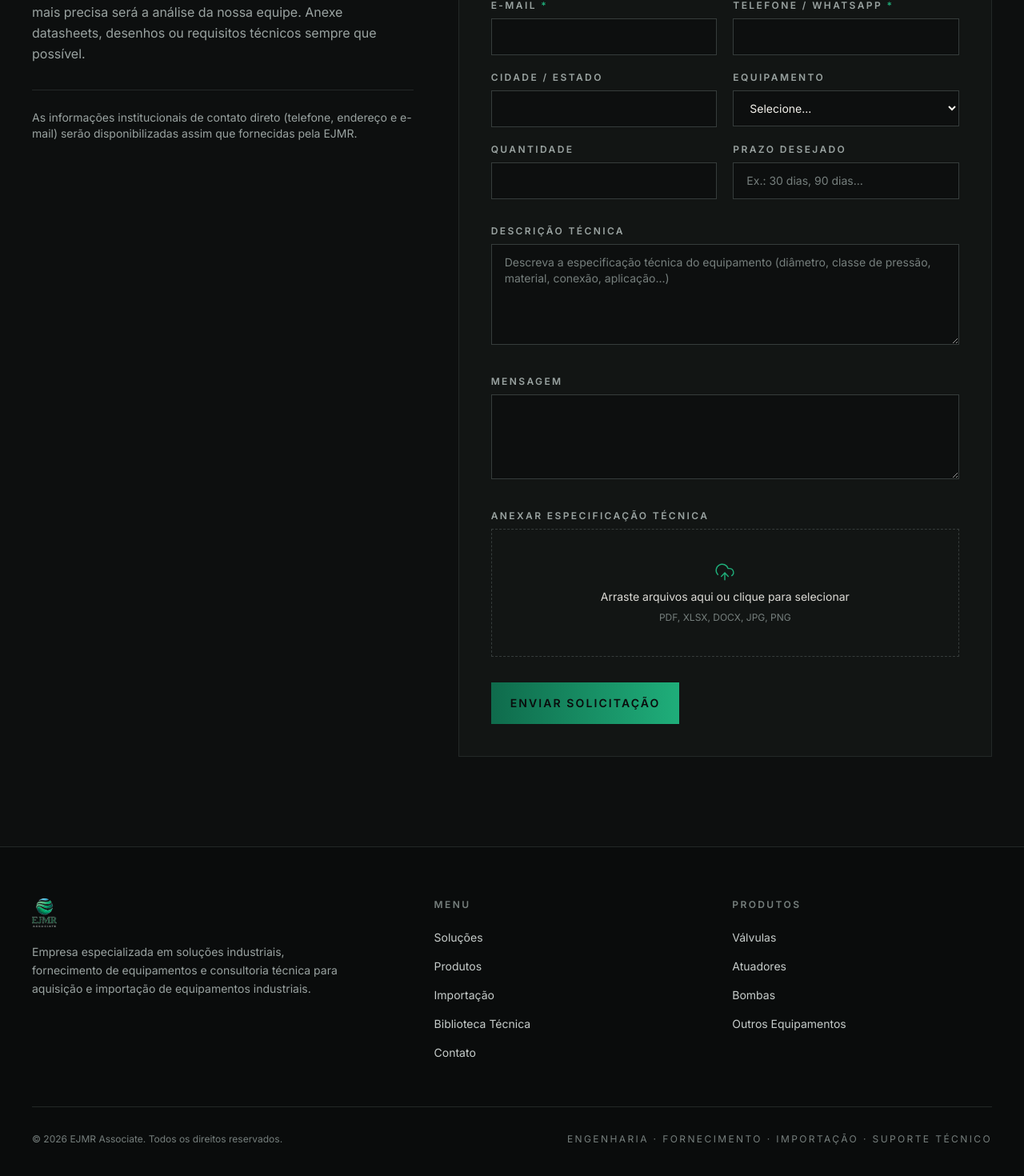
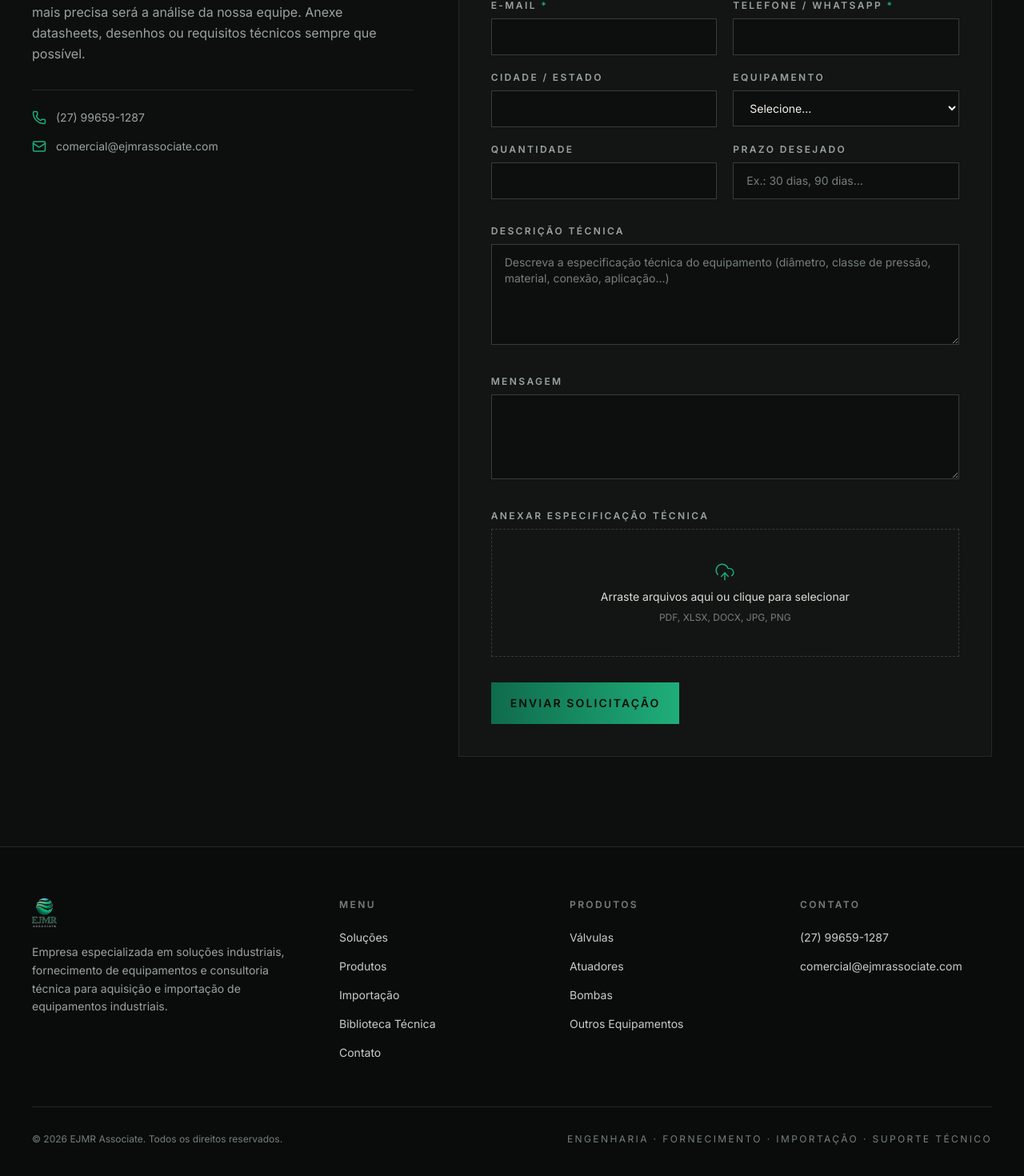
Before and after one commit to ejmrquotation-pixel/site, a Next.js app: page /contato in a window 1280 px wide. Shown: the part 788-2258 px from the top of the page at 80% size. Built offline with nearby package versions, Linux system fonts and the light colour scheme.

Commit message:
Remover numeracao dos cards de solucoes e adicionar contato real
Telefone e e-mail comercial da EJMR nas paginas de Contato e no Footer.

```diff
--- a/src/app/contato/page.tsx
+++ b/src/app/contato/page.tsx
@@ -1,4 +1,5 @@
 import type { Metadata } from "next";
+import { Mail, Phone } from "lucide-react";
 import Container from "@/components/Container";
 import Hero from "@/components/Hero";
 import SectionTitle from "@/components/SectionTitle";
@@ -33,11 +34,20 @@ export default function ContatoPage() {
               desenhos ou requisitos técnicos sempre que possível.
             </p>
             <div className="mt-8 space-y-4 border-t border-graphite-700 pt-6 text-sm text-metal-400">
-              <p>
-                As informações institucionais de contato direto (telefone,
-                endereço e e-mail) serão disponibilizadas assim que fornecidas
-                pela EJMR.
-              </p>
+              <a
+                href="tel:+5527996591287"
+                className="flex items-center gap-3 transition-colors hover:text-offwhite"
+              >
+                <Phone size={18} className="text-ejmr-green-end" />
+                (27) 99659-1287
+              </a>
+              <a
+                href="mailto:comercial@ejmrassociate.com"
+                className="flex items-center gap-3 transition-colors hover:text-offwhite"
+              >
+                <Mail size={18} className="text-ejmr-green-end" />
+                comercial@ejmrassociate.com
+              </a>
             </div>
           </Reveal>
 
--- a/src/components/Footer.tsx
+++ b/src/components/Footer.tsx
@@ -6,7 +6,7 @@ export default function Footer() {
   return (
     <footer className="border-t border-graphite-700 bg-graphite-950">
       <div className="mx-auto w-full max-w-7xl px-6 md:px-10 py-16">
-        <div className="grid grid-cols-1 gap-12 md:grid-cols-[1.4fr_1fr_1fr]">
+        <div className="grid grid-cols-1 gap-12 md:grid-cols-[1.4fr_1fr_1fr_1fr]">
           <div>
             <Image
               src="/images/logo-ejmr.png"
@@ -57,6 +57,30 @@ export default function Footer() {
               ))}
             </ul>
           </div>
+
+          <div>
+            <h3 className="text-xs font-semibold uppercase tracking-[0.2em] text-metal-500">
+              Contato
+            </h3>
+            <ul className="mt-5 space-y-3">
+              <li>
+                <a
+                  href="tel:+5527996591287"
+                  className="link-underline text-sm text-metal-300 hover:text-offwhite transition-colors"
+                >
+                  (27) 99659-1287
+                </a>
+              </li>
+              <li>
+                <a
+                  href="mailto:comercial@ejmrassociate.com"
+                  className="link-underline text-sm text-metal-300 hover:text-offwhite transition-colors"
+                >
+                  comercial@ejmrassociate.com
+                </a>
+              </li>
+            </ul>
+          </div>
         </div>
 
         <div className="mt-14 flex flex-col gap-4 border-t border-graphite-700 pt-8 text-xs text-metal-500 md:flex-row md:items-center md:justify-between">
--- a/src/components/SolutionCard.tsx
+++ b/src/components/SolutionCard.tsx
@@ -35,8 +35,7 @@ export default function SolutionCard({
       >
         <div className="absolute inset-x-0 top-0 h-px scale-x-0 bg-gradient-green transition-transform duration-500 group-hover:scale-x-100" />
         <div>
-          <div className="flex items-center justify-between">
-            <span className="font-heading text-2xl text-metal-500">{numero}</span>
+          <div className="flex items-center justify-end">
             <span className="text-ejmr-green-end">{icon}</span>
           </div>
           <h3 className="mt-6 font-heading text-2xl font-semibold uppercase tracking-tight text-offwhite">
```
